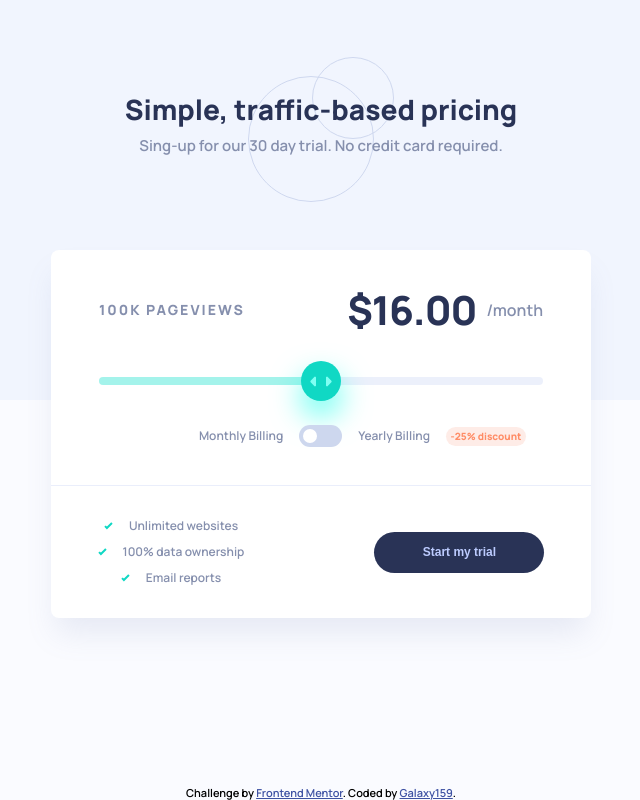
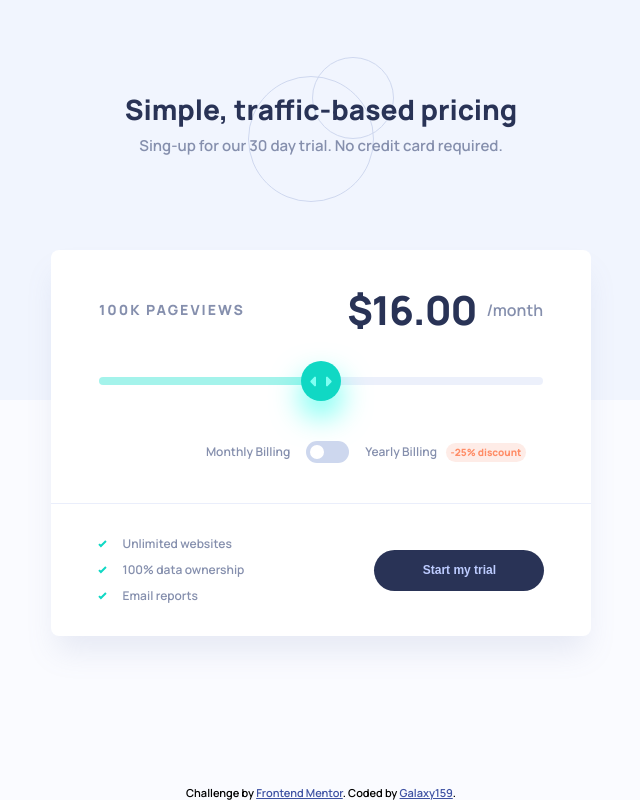
Before and after one commit to Galaxy159/Pricing-Component, a React (Create React App) app: page / in a window 1280 px wide. Shown: the whole page, without its empty margins (319-959 px from the left). Built offline with nearby package versions, Linux system fonts and the light colour scheme.

Commit message:
final adjustments

```diff
--- a/src/style/App.css
+++ b/src/style/App.css
@@ -24,6 +24,7 @@ p {
   margin: 0 auto;
   text-align: center;
 }
+
 .header {
   height: 40rem;
   padding: 9rem 2.4rem;
@@ -149,7 +150,8 @@ p {
 @media (min-width: 540px) {
   .component__billing {
     margin-bottom: 3.2rem;
-    padding-right: 6.5rem;
+    padding-right: 5.8rem;
+    padding-bottom: 4rem;
     gap: 1.6rem;
   }
 }
@@ -178,6 +180,7 @@ p {
 @media (min-width: 540px) {
   .component__billing--discount {
     width: 8rem;
+    transform: translateX(-7px);
   }
 }
 @media (min-width: 540px) {
@@ -225,6 +228,11 @@ p {
 }
 .component__features--feature:not(:last-child) {
   margin-bottom: 1rem;
+}
+@media (min-width: 540px) {
+  .component__features--feature {
+    justify-content: start;
+  }
 }
 .component__features--feature-text {
   font-weight: 600;
@@ -311,6 +319,7 @@ input:checked + .slider:before {
   .component__data--slider {
     width: 44.4rem;
     grid-column: 1/3;
+    margin-bottom: 5.6rem;
   }
 }
 .component__data--slider::-webkit-slider-thumb {
--- a/src/style/scss/_base.scss
+++ b/src/style/scss/_base.scss
@@ -43,7 +43,4 @@ p {
 .container {
   margin: 0 auto;
   text-align: center;
-
-  @include respond(desktop) {
-  }
 }
--- a/src/style/scss/_slider.scss
+++ b/src/style/scss/_slider.scss
@@ -8,6 +8,7 @@
   @include respond(desktop) {
     width: 44.4rem;
     grid-column: 1 / 3;
+    margin-bottom: 5.6rem;
   }
 
   &::-webkit-slider-thumb {
```
Also changed, not shown: src/style/scss/_component.scss (+8 -1 lines), 1 other file (tests, documents, lock files or other folders).
